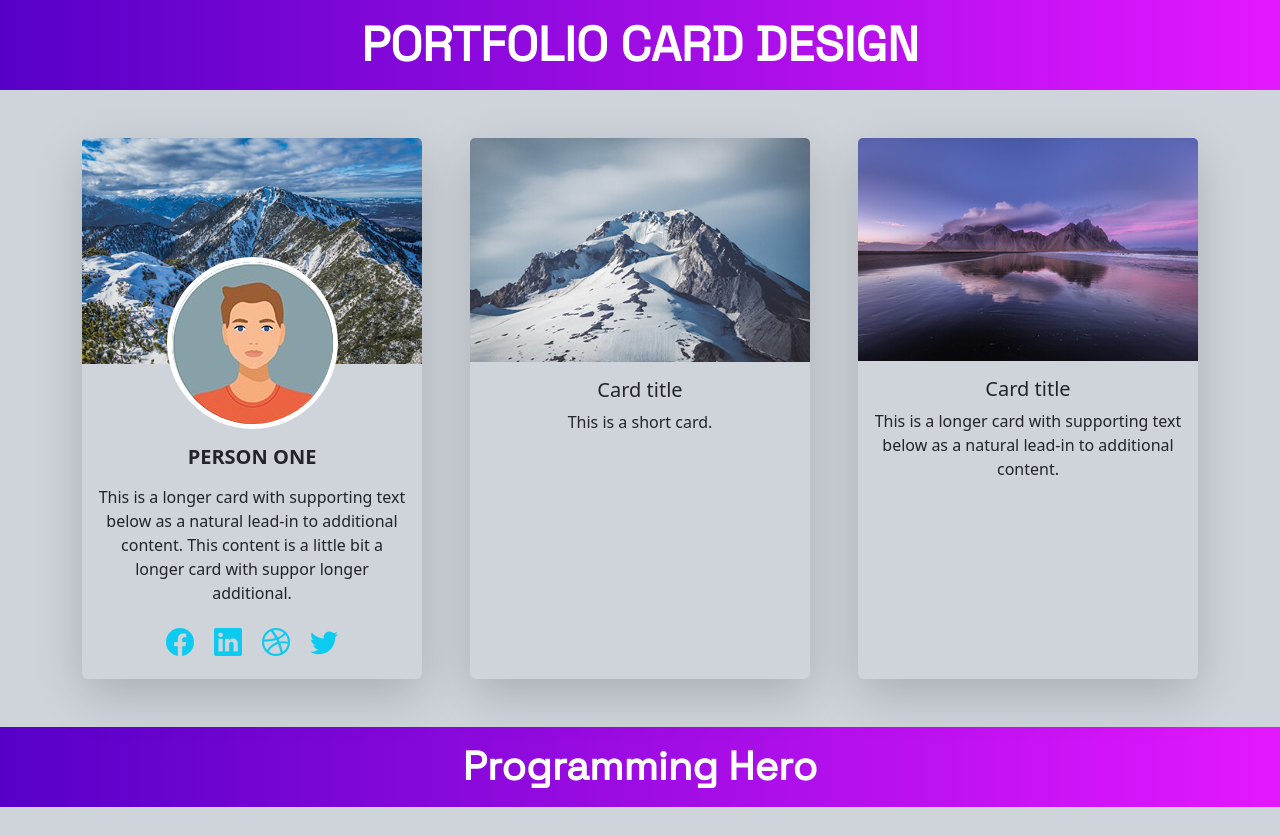
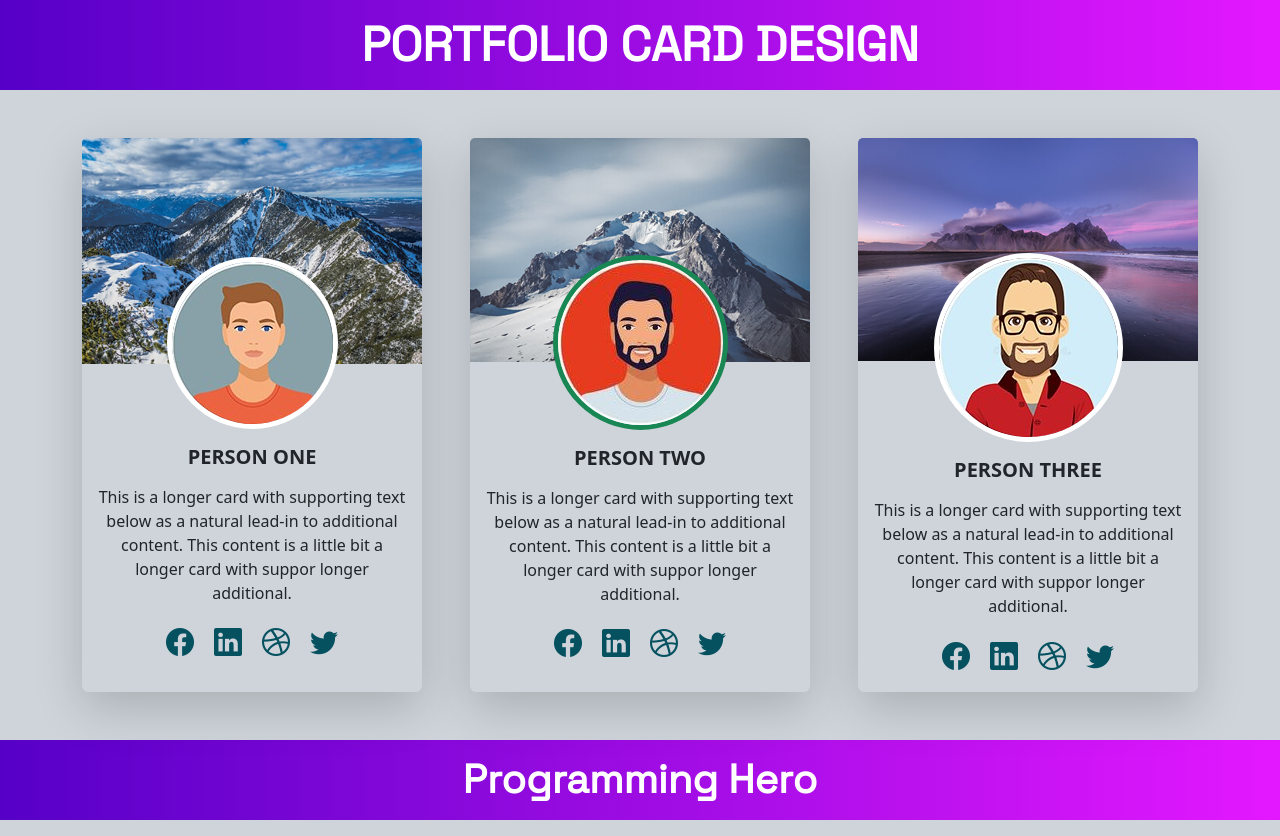
Before and after one commit to developer-shourav/Simple-profile-card-design, a plain HTML site: page index.html in a window 1280 px wide. Drawn offline with nearby package versions, Linux system fonts and the light colour scheme.

Commit message:
project completed

```diff
--- a/index.html
+++ b/index.html
@@ -28,26 +28,36 @@
                     <h5 class="card-title text-uppercase fw-bold my-3 ">Person One</h5>
                   <p class="card-text">This is a longer card with supporting text below as a natural lead-in to additional content. This content is a little bit  a longer card with suppor longer additional.</p>
 
-                  <div class="d-flex justify-content-evenly mx-5"><i class="bi text-info fs-3 bi-facebook"></i> <i class="bi text-info fs-3 bi-linkedin"></i> <i class="bi text-info fs-3 bi-dribbble"></i> <i class="bi text-info fs-3 bi-twitter"></i></div>
+                  <div class="d-flex justify-content-evenly mx-5"><i class="bi text-info-emphasis fs-3 bi-facebook"></i> <i class="bi text-info-emphasis fs-3 bi-linkedin"></i> <i class="bi text-info-emphasis fs-3 bi-dribbble"></i> <i class="bi text-info-emphasis fs-3 bi-twitter"></i></div>
                 </div>
                   </div>
               </div>
             </div>
-            <div class="col">
+            <div class="col ">
                 <div class="card bg-dark-subtle border-0 shadow-lg h-100">
                   <img src="./images/bg-2.jpg" class="card-img-top" alt="...">
                   <div class="card-body">
-                  <h5 class="card-title">Card title</h5>
-                  <p class="card-text">This is a short card.</p>
+                      <img src="./images/person3.jpg "  class="img-fluid profile-img rounded-circle border border-5 border-success" alt="...">
+                    <div class="card-contents">
+                      <h5 class="card-title text-uppercase fw-bold my-3 ">Person Two</h5>
+                    <p class="card-text">This is a longer card with supporting text below as a natural lead-in to additional content. This content is a little bit  a longer card with suppor longer additional.</p>
+
+                    <div class="d-flex justify-content-evenly mx-5"><i class="bi text-info-emphasis fs-3 bi-facebook"></i> <i class="bi text-info-emphasis fs-3 bi-linkedin"></i> <i class="bi text-info-emphasis fs-3 bi-dribbble"></i> <i class="bi text-info-emphasis fs-3 bi-twitter"></i></div>
+                  </div>
                     </div>
                 </div>
               </div>
               <div class="col ">
-              <div class="card bg-dark-subtle border-0  shadow-lg h-100">
+                <div class="card bg-dark-subtle border-0 shadow-lg h-100">
                   <img src="./images/bg-3.jpg" class="card-img-top" alt="...">
                   <div class="card-body">
-                  <h5 class="card-title">Card title</h5>
-                  <p class="card-text">This is a longer card with supporting text below as a natural lead-in to additional content.</p>
+                      <img src="./images/person2.jpg "  class="img-fluid profile-img rounded-circle border border-5 border-white" alt="...">
+                    <div class="card-contents">
+                      <h5 class="card-title text-uppercase fw-bold my-3 ">Person Three</h5>
+                    <p class="card-text">This is a longer card with supporting text below as a natural lead-in to additional content. This content is a little bit  a longer card with suppor longer additional.</p>
+
+                    <div class="d-flex justify-content-evenly mx-5"><i class="bi text-info-emphasis fs-3 bi-facebook"></i> <i class="bi text-info-emphasis fs-3 bi-linkedin"></i> <i class="bi text-info-emphasis fs-3 bi-dribbble"></i> <i class="bi text-info-emphasis fs-3 bi-twitter"></i></div>
+                  </div>
                     </div>
                 </div>
               </div>
```
Lines whose indentation alone changed are shown as unchanged.
